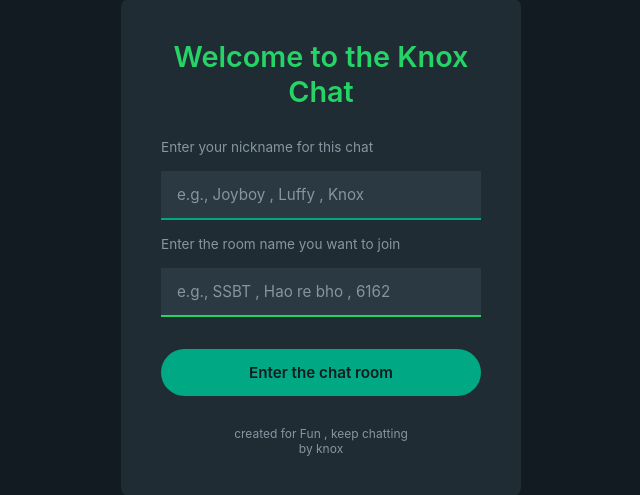
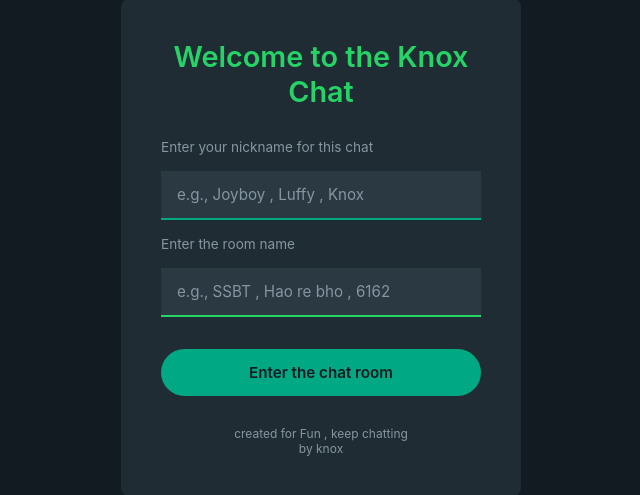
Before and after one commit to Rupeshs11/RealTime-ChatApp-, a Flask app: page / in a window 1280 px wide. Shown: the part 153-648 px from the top of the page, without its empty margins (319-959 px from the left). Run offline with Flask 3, Linux system fonts and the light colour scheme.

Commit message:
demo for ritesh

```diff
--- a/templates/index.html
+++ b/templates/index.html
@@ -34,9 +34,9 @@
         <form method= "POST" class = "join-form">
             <label for="nickename">Enter your nickname for this chat</label>
 
-            <input type="text" id="nickname" name="nickname" placeholder="e.g., Joyboy , Luffy , Knox" required autofocus>
+            <input type="text" id="nickname" name="nickname" placeholder="e.g., Joyboy , Luffy , Knox " required autofocus>
 
-            <label for="room">Enter the room name you want to join</label>
+            <label for="room">Enter the room name </label>
 
             <input type="text" id="room" name="room" placeholder="e.g., SSBT , Hao re bho , 6162">
 
```
